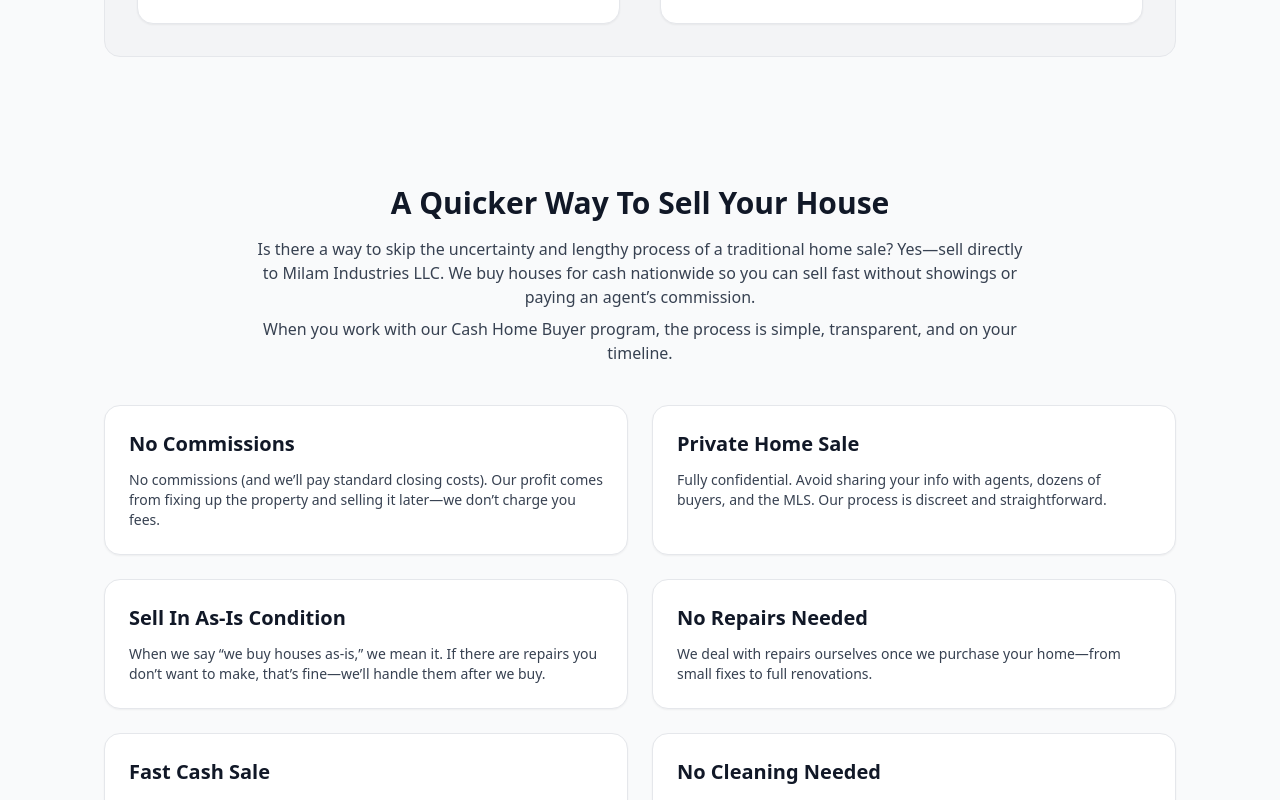
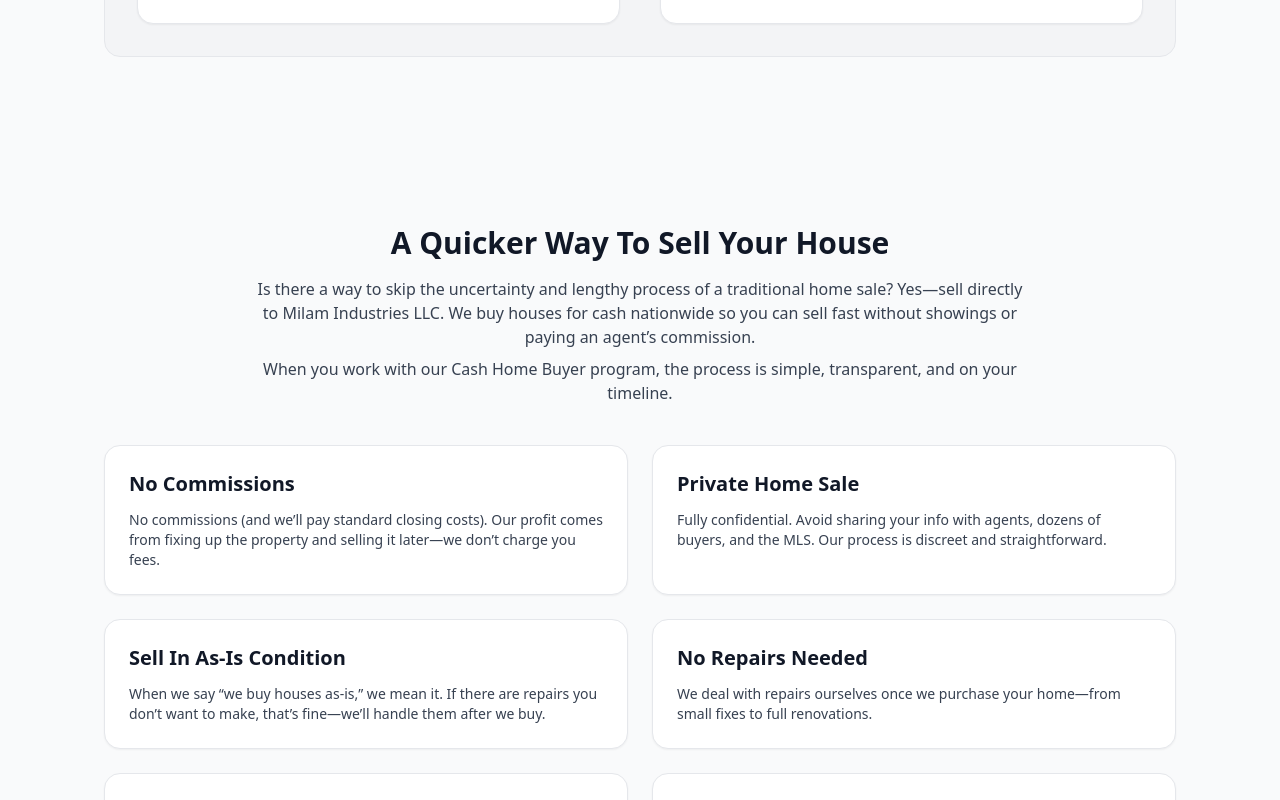
Before and after one commit to milamindustries/milamindustries-site, a Next.js app in the folder milamindustries-site/: page / in a window 1280 px wide. Shown: the part 1920-2720 px from the top of the page. Built offline with nearby package versions, Linux system fonts and the light colour scheme.

Commit message:
style(home): tighten spacing above “A Quicker Way To Sell Your House” for consistent layout rhythm

```diff
--- a/milamindustries-site/app/page.jsx
+++ b/milamindustries-site/app/page.jsx
@@ -236,7 +236,7 @@ export default function Page() {
       </section>
 
 {/* --- A QUICKER WAY TO SELL --- */}
-<section className="max-w-6xl mx-auto px-4 py-16">
+<section className="max-w-6xl mx-auto px-4 mt-10 py-16">
   <h2 className="text-2xl md:text-3xl font-bold text-center">
     A Quicker Way To Sell Your House
   </h2>
```
